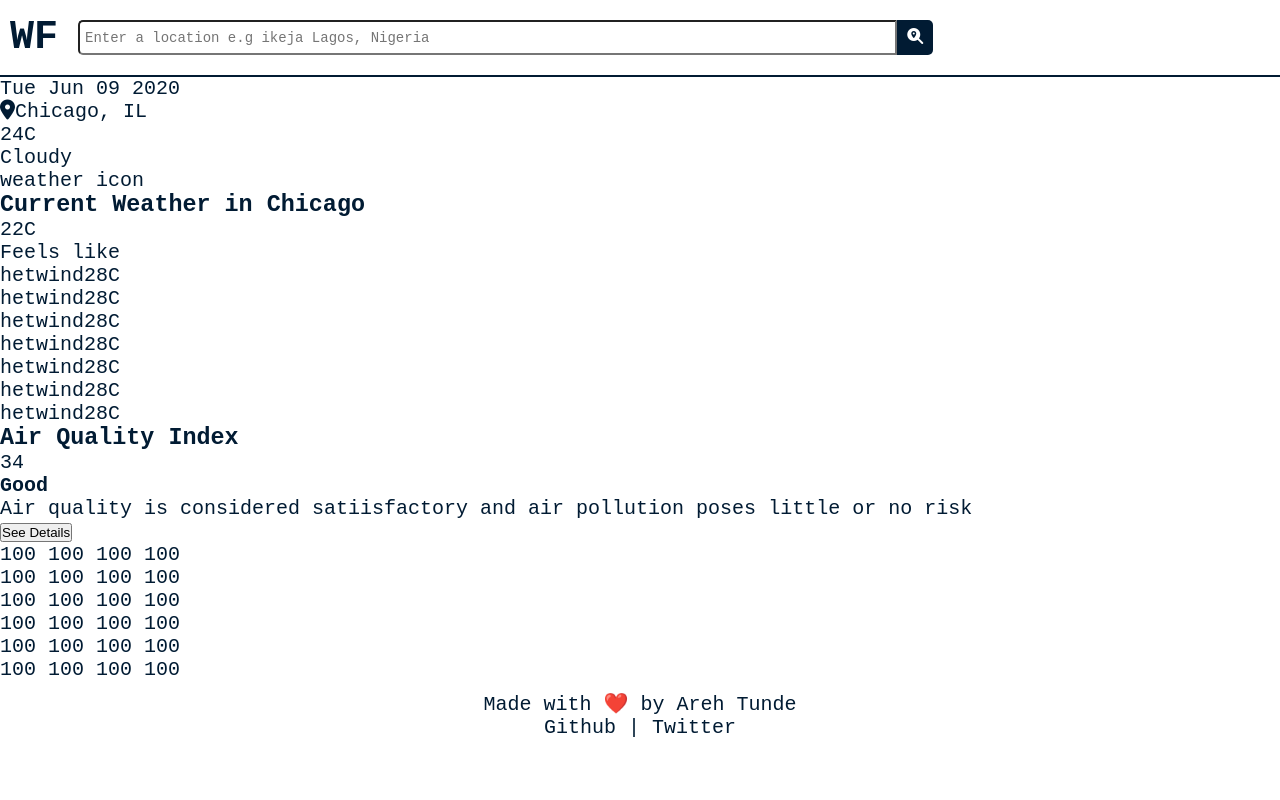
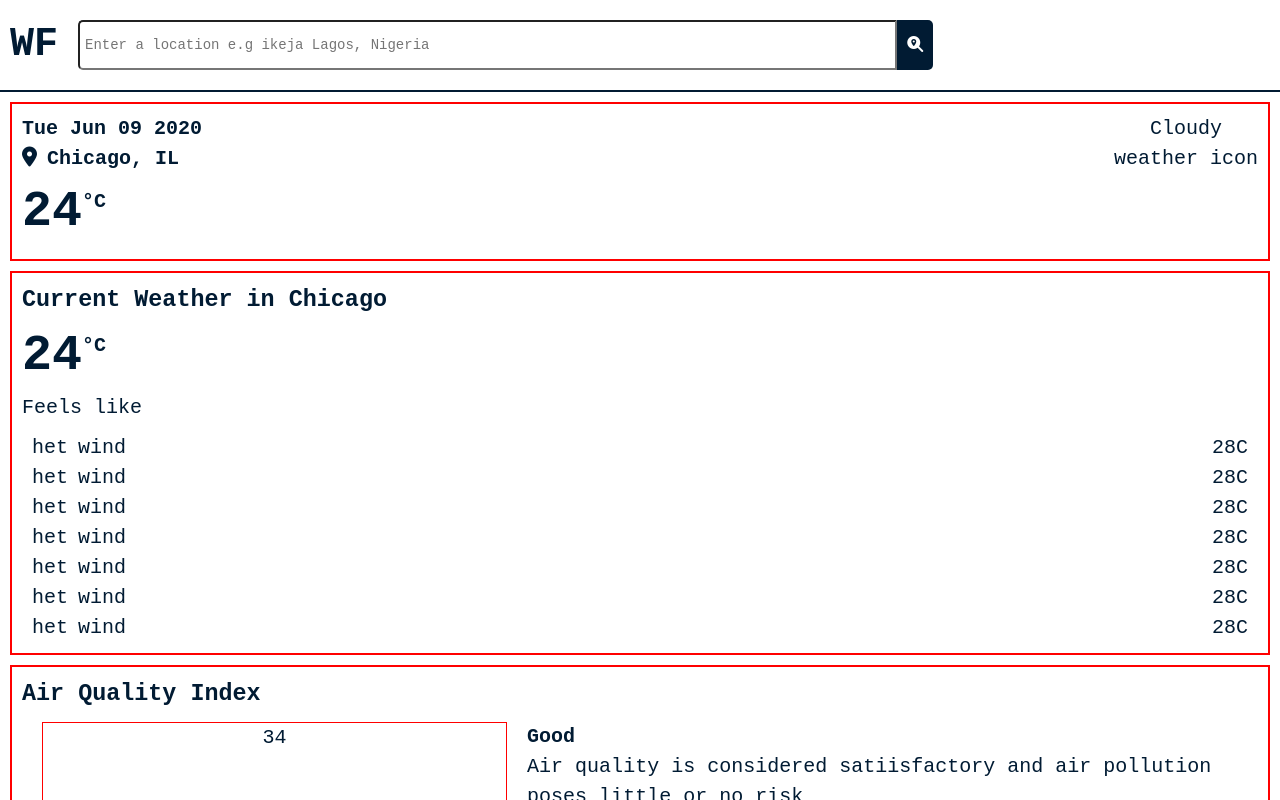
Before and after one commit to arehtunde/weatherApp, a website with bundled scripts: page index.html in a window 1280 px wide. Both pictures are taken after a click on the button "Get Weather Forecast". Shown: the top 800 px of the page. Built offline with nearby package versions, Linux system fonts and the light colour scheme; a web font is replaced by a local one.

Commit message:
styled result page

```diff
--- a/app/js/result.js
+++ b/app/js/result.js
@@ -1,13 +1,6 @@
-// initialize error page
-const main = document.querySelector('.main');
-const errorInfo = document.createElement('div');
-main.append(errorInfo);
-
-const showResult = () => {
-  // set header
+const setHeader = () => {
   const header = document.querySelector('.header');
   header.classList.add('header2');
-  header.style.borderBottom = '2px solid #011b33';
 
   // set title
   const headerTitle = document.querySelector('.header_title');
@@ -32,50 +25,51 @@ const showResult = () => {
   button2.classList.add('btn2');
   button2.innerHTML = `
   <i class="fas fa-search-location"></i>`;
+};
 
+const setMain = () => {
   // create and append wrapper to main
+  const main = document.querySelector('.main');
   const wrapper = document.createElement('div');
   wrapper.classList.add('wrapper');
   main.append(wrapper);
 
   // create card for current temp
   const currentTemp = document.createElement('div');
-  currentTemp.classList.add('current_temp');
+  currentTemp.classList.add('currenttemp');
   wrapper.append(currentTemp);
   currentTemp.innerHTML = `
-    <div>
-      <p>Tue Jun 09 2020</p>
-      <p><i class="fas fa-map-marker-alt"></i><span>Chicago, IL</span></p>
-      <p>24C</p>
+    <div class="currenttemp_detail">
+      <p class="date">Tue Jun 09 2020</p>
+      <p class="location"><i class="fas fa-map-marker-alt"></i><span class="value">Chicago, IL</span></p>
+      <p class="temp"><span class="temp_value">24</span><sup class="temp_unit">°C</sup></p>
     </div>
-    <div>
-      <p>Cloudy</p>
-      <p>weather icon</p>
+    <div class="currenttemp_description">
+      <p class="descp">Cloudy</p>
+      <p class="icon">weather icon</p>
     </div>
   `;
 
   // create card for current weather
   const current = document.createElement('div');
-  current.classList.add('current_data');
+  current.classList.add('currentweather');
   wrapper.append(current);
   current.innerHTML = `
-    <div>
-      <div>
-        <h3>Current Weather in Chicago</h3>
-        <p>22C</p>
-        <span>Feels like</span>
+    <div class="currentweather_detail">
+      <h3 class="title">Current Weather in Chicago</h3>
+      <p class="feel"><span class="feel_value">24</span><sup class="feel_unit">°C</sup></p>
+      <span class="feel_text">Feels like</span>
     </div>
-      <div>
-        <ul>
-          <li><span>het</span><span>wind</span><span>28C</span></li>
-          <li><span>het</span><span>wind</span><span>28C</span></li>
-          <li><span>het</span><span>wind</span><span>28C</span></li>
-          <li><span>het</span><span>wind</span><span>28C</span></li>
-          <li><span>het</span><span>wind</span><span>28C</span></li>
-          <li><span>het</span><span>wind</span><span>28C</span></li>
-          <li><span>het</span><span>wind</span><span>28C</span></li>
+    <div class="currentweather_data">
+      <ul class="currentdata">
+        <li class="currentdata_list"><span class="icon">het</span><span class="prop">wind</span><span class="value">28C</span></li>
+        <li class="currentdata_list"><span class="icon">het</span><span class="prop">wind</span><span class="value">28C</span></li>
+        <li class="currentdata_list"><span class="icon">het</span><span class="prop">wind</span><span class="value">28C</span></li>
+        <li class="currentdata_list"><span class="icon">het</span><span class="prop">wind</span><span class="value">28C</span></li>
+        <li class="currentdata_list"><span class="icon">het</span><span class="prop">wind</span><span class="value">28C</span></li>
+        <li class="currentdata_list"><span class="icon">het</span><span class="prop">wind</span><span class="value">28C</span></li>
+        <li class="currentdata_list"><span class="icon">het</span><span class="prop">wind</span><span class="value">28C</span></li>
       </ul>
-      </div>
     </div>
   `;
 
@@ -84,15 +78,15 @@ const showResult = () => {
   air.classList.add('air');
   wrapper.append(air);
   air.innerHTML = `
-    <h3>Air Quality Index</h3>
-    <div>
-      <div><p>34</p></div>
-      <div>
-        <h4>Good</h4>
-        <p>Air quality is considered satiisfactory and air pollution poses little or no risk</p>
+    <h3 class="air_title">Air Quality Index</h3>
+    <div class="air_detail">
+      <div class="airvalue">34</div>
+      <div class="airtext">
+        <h4 class="airtext_verdict">Good</h4>
+        <p class="airtext_expand">Air quality is considered satiisfactory and air pollution poses little or no risk</p>
+      </div>
     </div>
     <button>See Details</button>
-    </div>
   `;
 
   // create card for hourly weather
@@ -100,25 +94,23 @@ const showResult = () => {
   hourly.classList.add('hourly');
   wrapper.append(hourly);
   hourly.innerHTML = `
-    <div>
-      <div>
-        <span>100</span>
-        <span>100</span>
-        <span>100</span>
-        <span>100</span>
+    <div class="hourly_data">
+      <span class="time">100</span>
+      <span class="icon">100</span>
+      <span class="temp">100</span>
+      <span class="time">100</span>
     </div>
-      <div>
-        <span>100</span>
-        <span>100</span>
-        <span>100</span>
-        <span>100</span>
+    <div class="hourly_data">
+      <span class="time">100</span>
+      <span class="icon">100</span>
+      <span class="temp">100</span>
+      <span class="time">100</span>
     </div>
-      <div>
-        <span>100</span>
-        <span>100</span>
-        <span>100</span>
-        <span>100</span>
-      </div>
+    <div class="hourly_data">
+      <span class="time">100</span>
+      <span class="icon">100</span>
+      <span class="temp">100</span>
+      <span class="time">100</span>
     </div>
   `;
 
@@ -127,37 +119,36 @@ const showResult = () => {
   daily.classList.add('daily');
   wrapper.append(daily);
   daily.innerHTML = `
-  <div>
-    <div>
-      <span>100</span>
-      <span>100</span>
-      <span>100</span>
-      <span>100</span>
+  <div class="daily_data">
+    <span class="time">100</span>
+    <span class="icon">100</span>
+    <span class="temp">100</span>
+    <span class="time">100</span>
   </div>
-    <div>
-      <span>100</span>
-      <span>100</span>
-      <span>100</span>
-      <span>100</span>
+  <div class="daily_data">
+    <span class="time">100</span>
+    <span class="icon">100</span>
+    <span class="temp">100</span>
+    <span class="time">100</span>
   </div>
-    <div>
-      <span>100</span>
-      <span>100</span>
-      <span>100</span>
-      <span>100</span>
-    </div>
+  <div class="daily_data">
+    <span class="time">100</span>
+    <span class="icon">100</span>
+    <span class="temp">100</span>
+    <span class="time">100</span>
   </div>
 `;
 };
 
-const render = () => {
+export const render = () => {
   const label = document.querySelector('.search_label');
   const feature = document.querySelector('.feature');
   const button = document.querySelector('.btn');
   button.remove();
   feature.remove();
   label.remove();
-  showResult();
+  setMain();
+  setHeader();
 };
 
-export { render, errorInfo };
+export default render;
--- a/app/js/weather.js
+++ b/app/js/weather.js
@@ -1,4 +1,8 @@
-import { render, errorInfo } from './result.js';
+import { render } from './result.js';
+
+const main = document.querySelector('.main');
+const errorInfo = document.createElement('div');
+main.append(errorInfo);
 
 const getCoord = async () => {
   render();
--- a/app/scss/_global.scss
+++ b/app/scss/_global.scss
@@ -22,6 +22,7 @@ body {
   height: 100vh;
   font-family: 'Recursive', monospace;
   font-size: clamp(1.6rem, 2.6vw, 2rem);
+  line-height: 1.5;
 }
 
 @mixin button() {
--- a/app/scss/_result.scss
+++ b/app/scss/_result.scss
@@ -13,6 +13,7 @@
 
 .header2 {
   @include flex();
+  border-bottom: 2px solid $bg-color;
 }
 
 .page_title {
@@ -38,3 +39,101 @@
   border: none;
   border-radius: 0 5px 5px 0;
 }
+
+.currenttemp {
+  border: 2px solid red;
+  margin: $space-2;
+  padding: $space-2;
+  @include flex();
+
+  &_detail {
+    margin-right: auto;
+    font-weight: 650;
+  }
+}
+
+.location .value {
+  margin-left: $space-2;
+}
+
+.currenttemp_detail {
+  .temp {
+    font-size: clamp(3.5rem, 5vw, 5rem);
+
+    &_unit {
+      font-size: clamp(1.6rem, 2.6vw, 2rem);
+    }
+  }
+}
+
+.currenttemp_description {
+  .descp {
+    text-align: center;
+  }
+}
+
+.currentweather {
+  border: 2px solid red;
+  margin: $space-2;
+  padding: $space-2;
+}
+
+.currentweather_detail {
+  margin-bottom: $space-2;
+}
+
+.feel {
+  font-weight: 650;
+  font-size: clamp(3.5rem, 5vw, 5rem);
+
+  &_unit {
+    font-size: clamp(1.6rem, 2.6vw, 2rem);
+  }
+}
+
+.currentdata {
+  list-style: none;
+  padding: 0 $space-2;
+
+  &_list {
+    display: flex;
+    .icon {
+      margin-right: $space-2;
+    }
+
+    .prop {
+      margin-right: auto;
+    }
+  }
+}
+
+.air {
+  border: 2px solid red;
+  margin: $space-2;
+  padding: $space-2;
+}
+
+.air_detail {
+  display: flex;
+  margin: $space-2 0;
+}
+
+.airvalue {
+  border: 1px solid red;
+  flex-basis: 50%;
+  margin: 0 $space-4;
+  //border-radius: 50%;
+  text-align: center;
+}
+
+.hourly {
+  border: 2px solid red;
+  margin: $space-2;
+  padding: $space-2;
+}
+
+.daily {
+  border: 2px solid red;
+  margin: $space-2;
+  padding: $space-2;
+}
```
Also changed, not shown: app/css/weather.css, dist/css/weather.css, 1 other file. Lines whose indentation alone changed are shown as unchanged.
